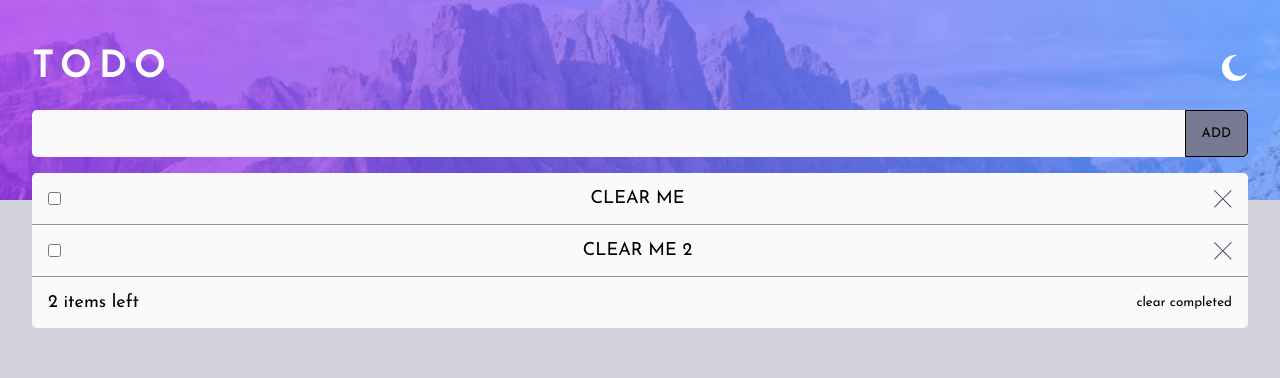
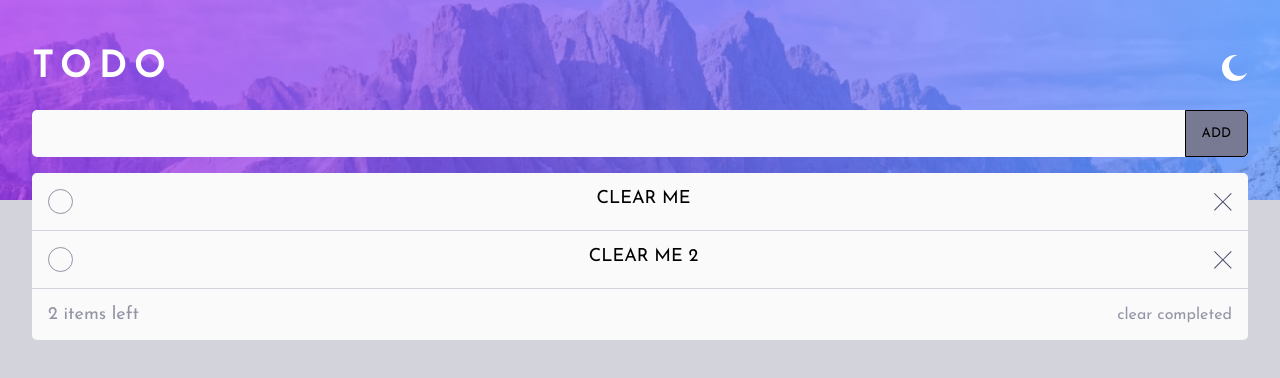
Before and after one commit to giorgio324/todoapp, a React (Create React App) app: page / in a window 1280 px wide. Shown: the top 378 px of the page. Built offline with nearby package versions, Linux system fonts and the light colour scheme.

Commit message:
added checkbox background and checkmark

```diff
--- a/src/index.css
+++ b/src/index.css
@@ -102,7 +102,7 @@ button {
   display: flex;
   justify-content: space-between;
   padding: 1rem;
-  border-bottom: 1px solid var(--DarkGrayishBlue);
+  border-bottom: 1px solid var(--LightGrayishBlue);
   position: relative;
   z-index: 999;
 }
@@ -118,10 +118,48 @@ button {
   display: flex;
   justify-content: space-between;
   padding: 1rem;
+  color: var(--DarkGrayishBlue);
 }
 
-.clear-completed {}
+.clear-completed {
+  color: var(--DarkGrayishBlue);
+  font-size: 16px;
+}
+
+.clear-completed:hover {
+  color: var(--LightGrayishBlueDarkHover);
+
+}
 
 .line {
   text-decoration: line-through;
 }
+
+
+input[type="checkbox"] {
+  appearance: none;
+  width: 25px;
+  height: 25px;
+  border-radius: 50%;
+  border: 1px solid var(--DarkGrayishBlue);
+  outline: none;
+  cursor: pointer;
+  position: relative;
+}
+
+input[type="checkbox"]:checked {
+  background: var(--CheckBackground);
+}
+
+input[type="checkbox"]:checked:before {
+  content: "";
+  position: absolute;
+  top: 0;
+  left: 0;
+  width: 25px;
+  height: 25px;
+  transform: translate(-5%, -5%);
+  border-radius: 50%;
+  background: url(./images/icon-check.svg) no-repeat center;
+  text-align: center;
+}
```
